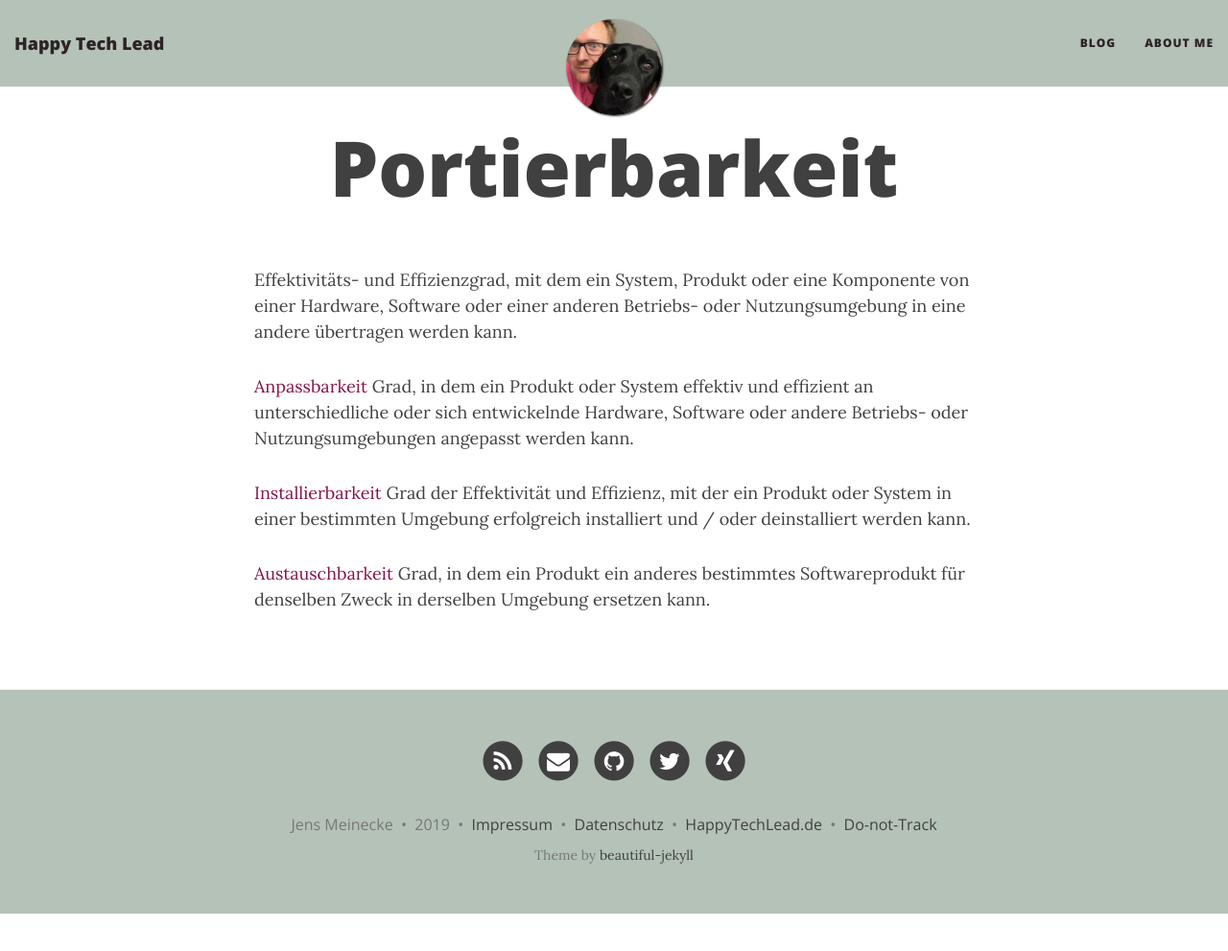
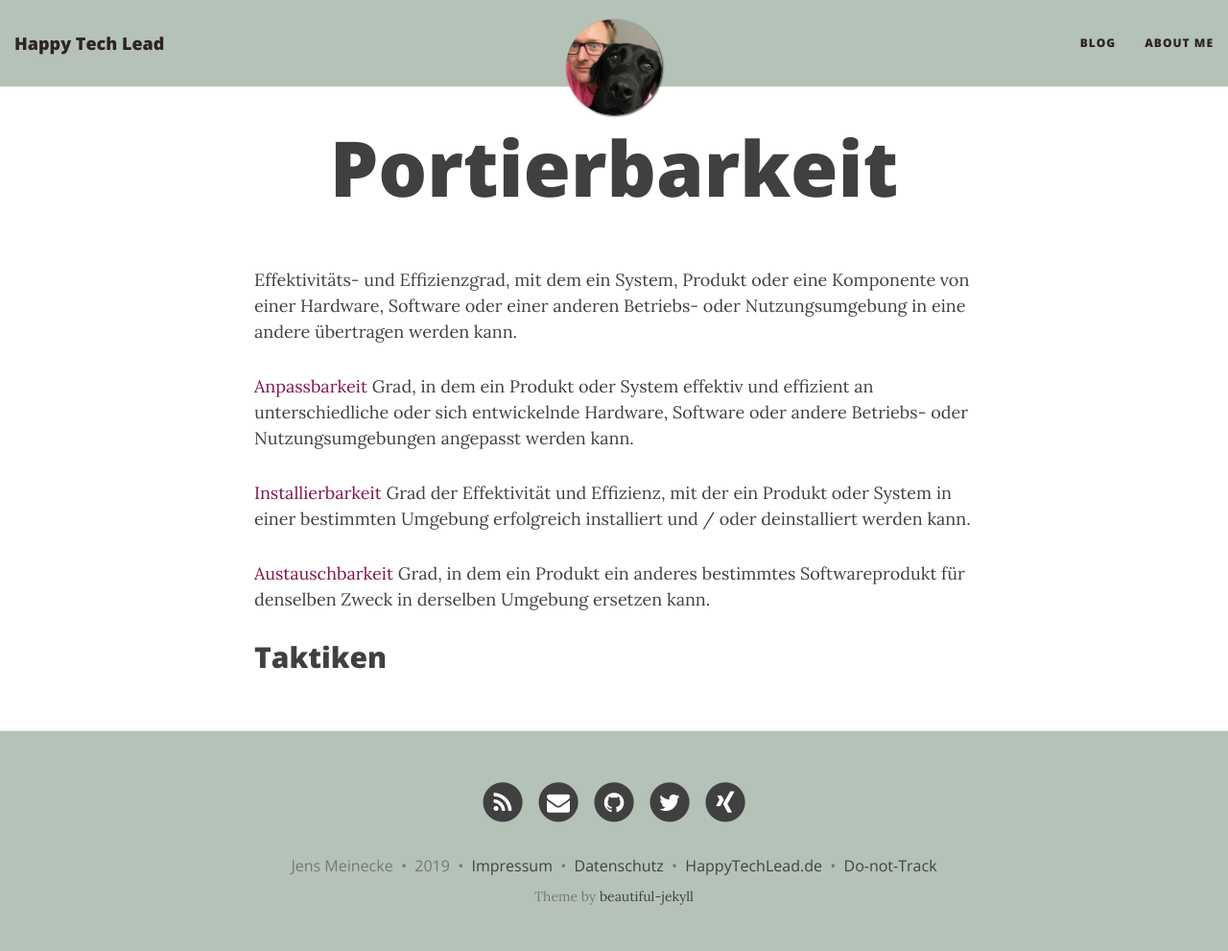
Before and after one commit to meinjens/happytechlead.github.io, a Jekyll site: the page built from software-qualitaet/portierbarkeit/portierbarkeit.md, in a window 1280 px wide and 995 px high. Shown: the top 991 px of the window at 96% size. Built offline with Jekyll 4.4.1, drawn with Linux system fonts in a browser that asks for light colours; nearby versions of some CDN libraries; comment, search, counter and statistics services are not loaded.

Commit message:
Feat: added subline

```diff
--- a/software-qualitaet/portierbarkeit/portierbarkeit.md
+++ b/software-qualitaet/portierbarkeit/portierbarkeit.md
@@ -13,3 +13,5 @@ Grad der Effektivität und Effizienz, mit der ein Produkt oder System in einer b
 
 [Austauschbarkeit]({% link software-qualitaet/portierbarkeit/austauschbarkeit.md %})
 Grad, in dem ein Produkt ein anderes bestimmtes Softwareprodukt für denselben Zweck in derselben Umgebung ersetzen kann.
+
+## Taktiken
```
